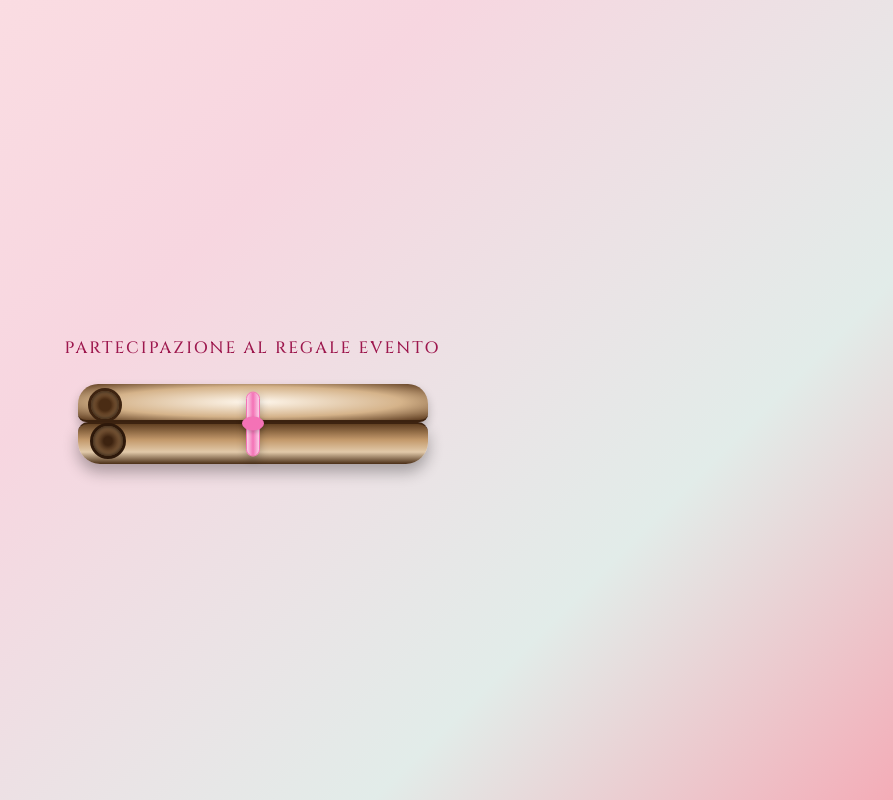
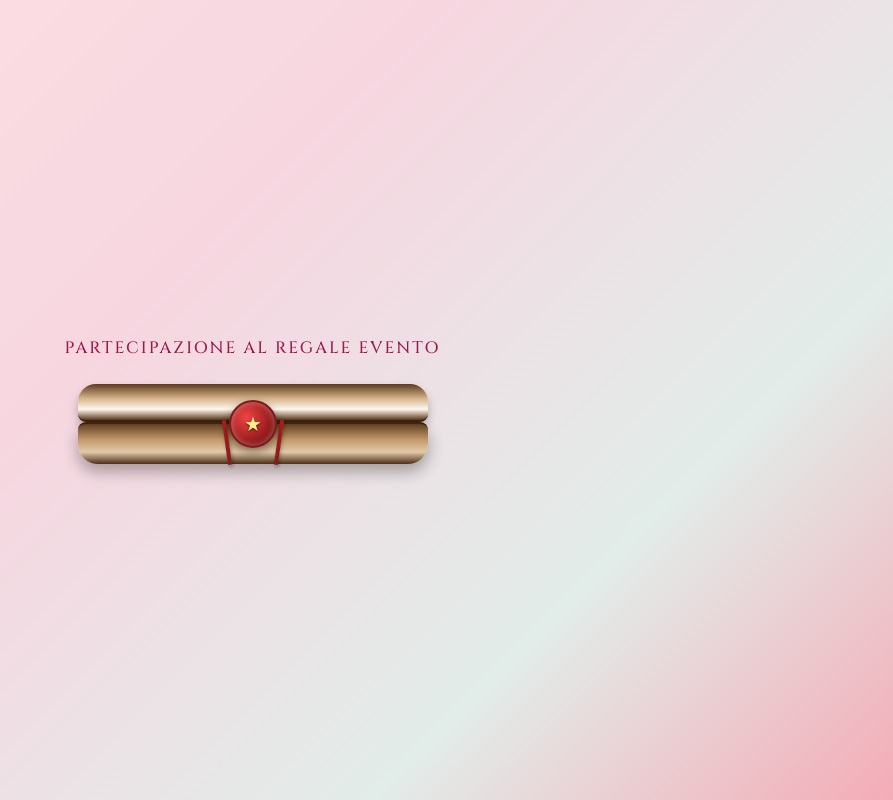
Before and after one commit to Silica11/invito-brunch, a plain HTML site: page index.html in a window 1280 px wide. Shown: the whole page, without its empty margins (387-1280 px from the left). Drawn offline with Linux system fonts and the light colour scheme.

Commit message:
Update index.html

```diff
--- a/index.html
+++ b/index.html
@@ -56,7 +56,7 @@
       align-items: center;
     }
 
-    /* Rotolo di Carta Superiore (Piegato a spirale come foto) */
+    /* Rotolo Superiore (Senza cerchi laterali) */
     .top-roll-container {
       width: 350px;
       height: 38px;
@@ -67,29 +67,13 @@
     .top-roll {
       width: 100%;
       height: 100%;
-      background: radial-gradient(ellipse at center, #fff8ee 0%, #d5b38a 60%, #5c3a1e 100%);
-      border-radius: 20px 20px 8px 8px;
+      background: linear-gradient(180deg, #5c3a1e 0%, #d5b38a 40%, #fff8ee 70%, #5c3a1e 100%);
+      border-radius: 18px 18px 8px 8px;
       box-shadow: 0 5px 10px rgba(0,0,0,0.25);
       border-bottom: 2px solid #3d2310;
-      position: relative;
-      overflow: hidden;
     }
 
-    /* Effetto spirale rotolo alto sinistra */
-    .top-roll::before {
-      content: '';
-      position: absolute;
-      left: 10px;
-      top: 4px;
-      width: 28px;
-      height: 28px;
-      border-radius: 50%;
-      border: 3px solid #3d2310;
-      background: radial-gradient(circle, #4a2c14 30%, #a67c52 80%);
-      box-shadow: inset 0 0 5px #000;
-    }
-
-    /* Foglio centrale con bordi bruciati e bianco sporco interno */
+    /* Foglio centrale con bordi bruciati e interno bianco sporco */
     .scroll-paper {
       position: relative;
       width: 320px;
@@ -99,7 +83,7 @@
       border-right: 2px solid #5c3b1e;
       box-shadow: 0 10px 25px rgba(0,0,0,0.2), inset 0 0 15px rgba(60, 35, 15, 0.4);
       overflow: hidden;
-      /* Srotolamento lento */
+      /* Srotolamento */
       transition: height 2s cubic-bezier(0.25, 1, 0.5, 1);
       display: flex;
       flex-direction: column;
@@ -113,7 +97,7 @@
       );
     }
 
-    /* Rotolo Inferiore (Stile acquerello tridimensionale) */
+    /* Rotolo Inferiore (Senza cerchi laterali) */
     .bottom-roll-container {
       width: 350px;
       height: 42px;
@@ -125,52 +109,62 @@
       width: 100%;
       height: 100%;
       background: linear-gradient(180deg, #614022 0%, #c49a6c 40%, #e2caaa 70%, #4a2e16 100%);
-      border-radius: 10px 10px 22px 22px;
+      border-radius: 8px 8px 20px 20px;
       box-shadow: 0 8px 15px rgba(0,0,0,0.3);
       border-top: 2px solid #3d2310;
-      position: relative;
     }
 
-    .bottom-roll::before {
-      content: '';
-      position: absolute;
-      left: 12px;
-      bottom: 5px;
-      width: 30px;
-      height: 30px;
-      border-radius: 50%;
-      border: 3px solid #2d180a;
-      background: radial-gradient(circle, #3d2310 20%, #a67c52 80%);
-      box-shadow: inset 0 0 5px #000;
-    }
-
-    /* Cordoncino Verticale Rosa Pastello */
-    .cord {
+    /* Sigillo di Ceralacca Rosso con Cordoncini */
+    .wax-seal-wrapper {
       position: absolute;
       top: 50%;
       left: 50%;
       transform: translate(-50%, -50%);
-      width: 14px;
-      height: 65px;
-      background: linear-gradient(90deg, #fbcfe8, #f472b6, #fbcfe8);
-      border-radius: 7px;
-      box-shadow: 0 4px 10px rgba(0,0,0,0.25);
       z-index: 10;
+      display: flex;
+      flex-direction: column;
+      align-items: center;
       transition: opacity 0.5s ease, transform 0.5s ease;
-      border: 1px solid #f472b6;
+      pointer-events: none;
     }
 
-    .cord::after {
-      content: '';
+    /* Cordoncino che spunta sotto la ceralacca */
+    .wax-ribbon {
+      width: 4px;
+      height: 45px;
+      background: linear-gradient(180deg, #b91c1c, #7f1d1d);
+      box-shadow: 1px 2px 4px rgba(0,0,0,0.3);
       position: absolute;
-      top: 50%;
-      left: 50%;
-      transform: translate(-50%, -50%);
-      width: 22px;
-      height: 14px;
-      background: #f472b6;
+      top: 20px;
+    }
+    .wax-ribbon.left {
+      transform: rotate(-8deg);
+      left: -4px;
+    }
+    .wax-ribbon.right {
+      transform: rotate(8deg);
+      right: -4px;
+    }
+
+    /* Medaglione in Ceralacca */
+    .wax-seal {
+      width: 48px;
+      height: 48px;
+      background: radial-gradient(circle at 35% 35%, #ef4444 0%, #991b1b 60%, #450a0a 100%);
       border-radius: 50%;
-      box-shadow: 0 2px 4px rgba(0,0,0,0.2);
+      box-shadow: 0 4px 10px rgba(0, 0, 0, 0.4), inset 0 0 6px rgba(255, 255, 255, 0.4);
+      display: flex;
+      justify-content: center;
+      align-items: center;
+      position: relative;
+      border: 2px solid #7f1d1d;
+    }
+
+    .wax-seal::after {
+      content: '★';
+      color: #fef08a;
+      font-size: 20px;
+      text-shadow: 0 1px 2px rgba(0,0,0,0.6);
     }
 
     /* Contenuto del Testo */
@@ -223,21 +217,20 @@
     }
 
     .scroll-content .note {
-      font-size: 0.72rem;
+      font-size: 0.75rem;
       color: #6b21a8;
       font-style: italic;
-      min-height: 2em;
+      min-height: 1.8em;
     }
 
     /* STATO APERTO DELLA PERGAMENA */
     .scroll-container.open .scroll-paper {
-      height: 430px;
+      height: 420px;
     }
 
-    .scroll-container.open .cord {
+    .scroll-container.open .wax-seal-wrapper {
       opacity: 0;
       transform: translate(-50%, -50%) scale(0.3);
-      pointer-events: none;
     }
 
     /* Micro-Brillantini Densi Bianco/Oro Perlato Luminosissimi */
@@ -291,8 +284,12 @@
       <div class="top-roll"></div>
     </div>
 
-    <!-- Cordoncino Verticale Rosa Pastello -->
-    <div class="cord"></div>
+    <!-- Sigillo in Ceralacca -->
+    <div class="wax-seal-wrapper">
+      <div class="wax-ribbon left"></div>
+      <div class="wax-ribbon right"></div>
+      <div class="wax-seal"></div>
+    </div>
 
     <!-- Foglio della Pergamena -->
     <div class="scroll-paper">
@@ -328,14 +325,14 @@
       { id: 'text-sub', content: 'Siete cordialmente invitati al raffinato Brunch di Compleanno in mio onore.' },
       { id: 'text-det', content: '<strong>Data:</strong> Domenica 20 Settembre<br><strong>Luogo:</strong> Reggia Celeste a Vittime di Peteano, Reame di Fiumicello<br><strong>Ora d\'Inizio:</strong> 10:30' },
       { id: 'text-quo', content: '«L\'unico prezioso dono richiesto alla Vostra presenza è la Vostra nobilissima persona.»' },
-      { id: 'text-not', content: 'Un messo reale raccoglierà la vostra risposta... ma nell\'attesa, è gradita la conferma via chat di corte.' }
+      { id: 'text-not', content: 'Un messo reale raccoglierà la vostra risposta.' }
     ];
 
     let isOpen = false;
     let typeTimeouts = [];
 
     scrollContainer.addEventListener('click', (e) => {
-      // Se è già aperta, non fa nulla (impossibile da richiudere)
+      // Se è già aperta, non fa nulla (non si richiude)
       if (isOpen) return;
 
       isOpen = true;
@@ -343,13 +340,13 @@
       createSparkles(e);
       hint.textContent = 'Vostra Altezza vi ringrazia';
 
-      // Avvia la scrittura magica dopo lo srotolamento (2 sec)
+      // Avvia la scrittura magica dopo lo srotolamento (1.9 sec)
       setTimeout(() => {
         startMagicTyping();
       }, 1900);
     });
 
-    // Scrittura Magica con Micro-Scintille Dense Bianco/Oro Perlato
+    // Scrittura Magica con Micro-Scintille Dense
     function startMagicTyping() {
       let sectionIndex = 0;
 
```
